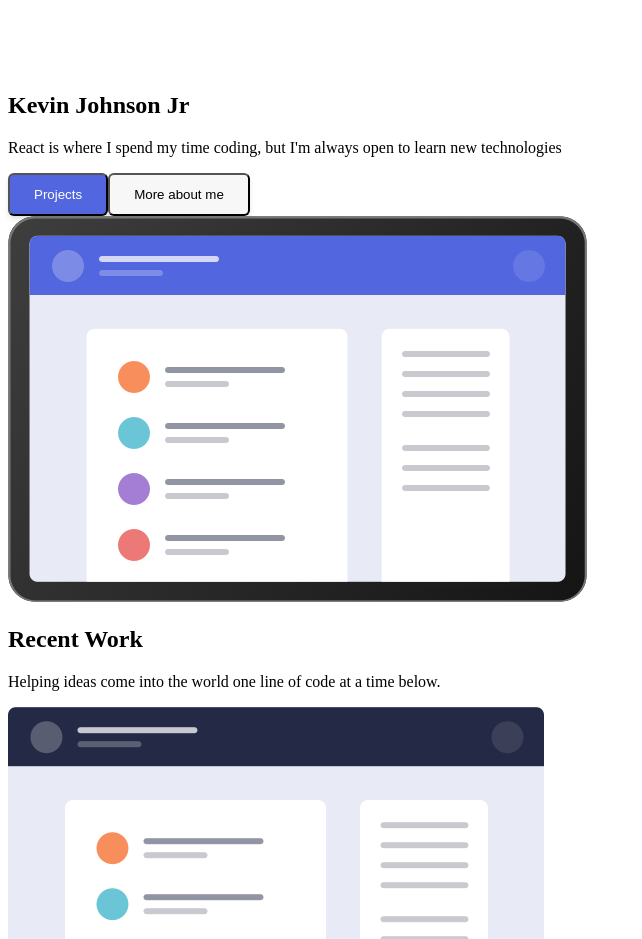
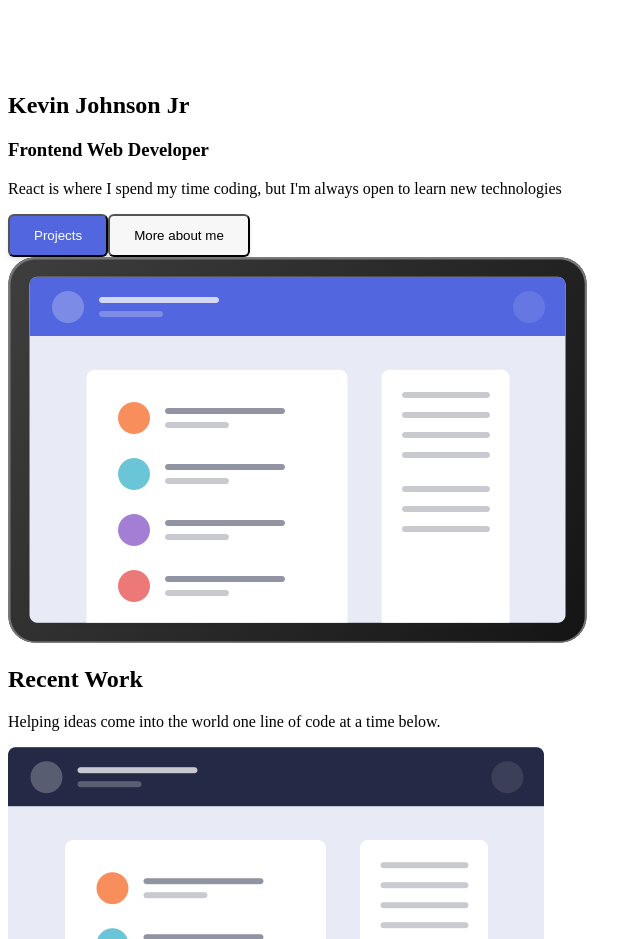
Before and after one commit to KevProDev/Portfolio-Website, a Next.js app: page / in a window 1280 px wide. Shown: the part 1340-2279 px from the top of the page, without its empty margins (0-642 px from the left). Built offline with nearby package versions, Linux system fonts and the light colour scheme.

Commit message:
update on hero

```diff
--- a/pages/index.js
+++ b/pages/index.js
@@ -30,9 +30,12 @@ export default function Home() {
         <div className="container flex flex-col-reverse lg:flex-row items-center gap-12 mt-14 lg:mt-28">
           {/* Content */}
           <div className="flex flex-1 flex-col items-center lg:items-start">
-            <h2 className="text-bookmark-blue text-3xl md:text-5xl text-center lg:text-left mb-6">
+            <h2 className="text-bookmark-blue text-3xl md:text-5xl text-center lg:text-left mb-2">
               Kevin Johnson Jr
             </h2>
+            <h3 className="text-bookmark-blue text-xl md:text-2xl text-center lg:text-left mb-6">
+              Frontend Web Developer
+            </h3>
             <p className="text-bookmark-grey text-lg text-center lg:text-left mb-6">
               React is where I spend my time coding, but I'm always open to
               learn new technologies
```
